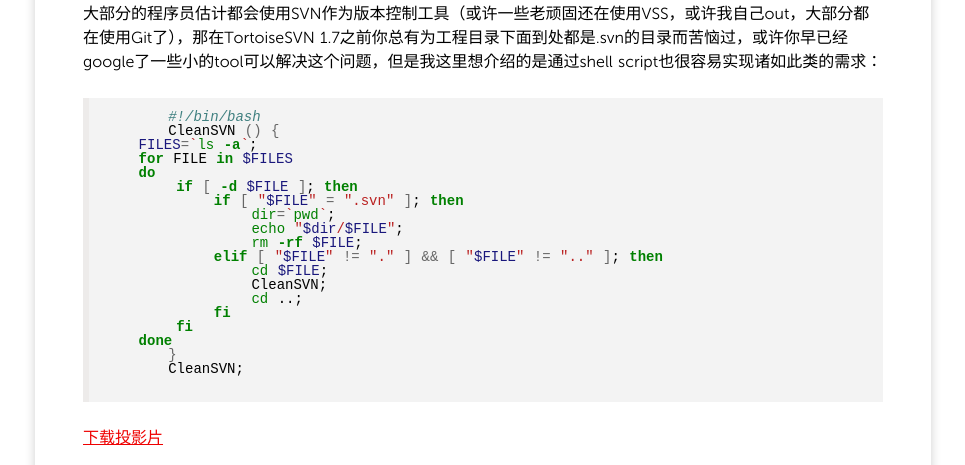
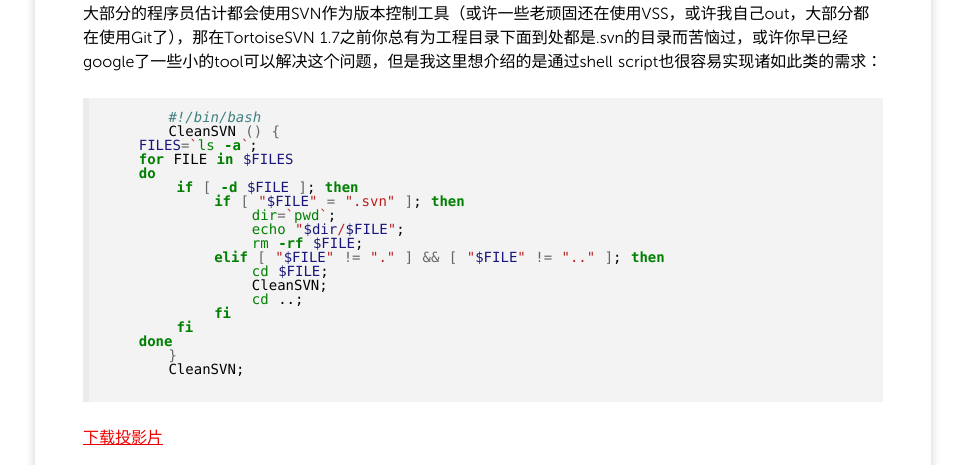
Before and after one commit to kinreven/kinreven.github.com, a Jekyll site: the page built from _posts/2012/2012-12-03-shell-script-introduction.md, in a window 1280 px wide. Shown: the part 852-1317 px from the top of the page, without its empty margins (157-1122 px from the left). Built offline with Jekyll 4.4.1, drawn with Linux system fonts in a browser that asks for light colours; Markdown is read by kramdown in place of the engine named in the settings; comment, search, counter and statistics services are not loaded.

Commit message:
Update screen.css
font update.

```diff
--- a/media/css/screen.css
+++ b/media/css/screen.css
@@ -125,14 +125,14 @@
 pre {
     border-left: 6px solid #edebea;
     overflow: auto;
-    font-family: monospace;
+    font-family: Monaco, "Courier New", monospace;
     font-size: 14px;
     padding: 12px;
     margin: 0 0 24px;
 	background-color: #f3f3f3;
 }
 p code {
-    font-family: monospace;
+    font-family: Monaco, "Courier New", monospace;
     font-size: 14px;
     border: 1px solid #edebea;
 }
```
